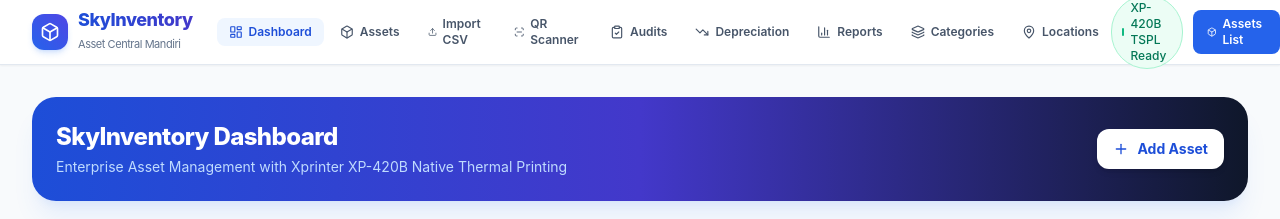
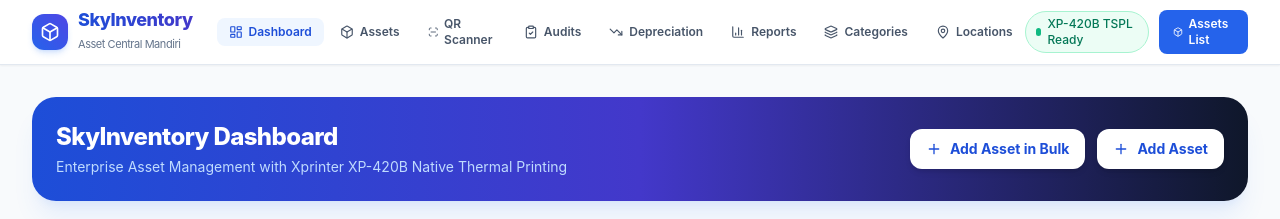
Before and after one commit to rnrizki/inventory, a Next.js app: page / in a window 1280 px wide. Shown: the top 219 px of the page. Built offline with nearby package versions, Linux system fonts and the light colour scheme; no server answers; the database is empty.

Commit message:
feat: move bulk import button beside add asset with white button styling

```diff
--- a/app/assets/page.tsx
+++ b/app/assets/page.tsx
@@ -91,7 +91,7 @@ export default function AssetsPage() {
             href="/assets/import"
             className="inline-flex items-center gap-1.5 bg-white border border-slate-300 hover:bg-slate-50 text-slate-700 px-3.5 py-2.5 rounded-xl text-sm font-bold shadow-xs transition"
           >
-            <Upload className="w-4 h-4 text-slate-500" /> Import CSV
+            <Plus className="w-4 h-4 text-slate-600" /> Add Asset in Bulk
           </a>
           <button
             onClick={() => {
--- a/app/page.tsx
+++ b/app/page.tsx
@@ -70,7 +70,13 @@ export default function Dashboard() {
             Enterprise Asset Management with Xprinter XP-420B Native Thermal Printing
           </p>
         </div>
-        <div className="flex items-center gap-3">
+        <div className="flex flex-wrap items-center gap-3">
+          <a
+            href="/assets/import"
+            className="inline-flex items-center gap-2 bg-white text-blue-700 hover:bg-blue-50 px-4 py-2.5 rounded-xl text-sm font-bold shadow-md transition"
+          >
+            <Plus className="w-4 h-4" /> Add Asset in Bulk
+          </a>
           <button
             onClick={() => setIsAssetModalOpen(true)}
             className="inline-flex items-center gap-2 bg-white text-blue-700 hover:bg-blue-50 px-4 py-2.5 rounded-xl text-sm font-bold shadow-md transition"
--- a/components/Navbar.tsx
+++ b/components/Navbar.tsx
@@ -22,7 +22,6 @@ export default function Navbar() {
   const primaryLinks = [
     { href: '/', label: 'Dashboard', icon: LayoutDashboard },
     { href: '/assets', label: 'Assets', icon: Box },
-    { href: '/assets/import', label: 'Import CSV', icon: Upload },
     { href: '/scanner', label: 'QR Scanner', icon: ScanLine },
     { href: '/audits', label: 'Audits', icon: ClipboardCheck },
     { href: '/depreciation', label: 'Depreciation', icon: TrendingDown },
```
